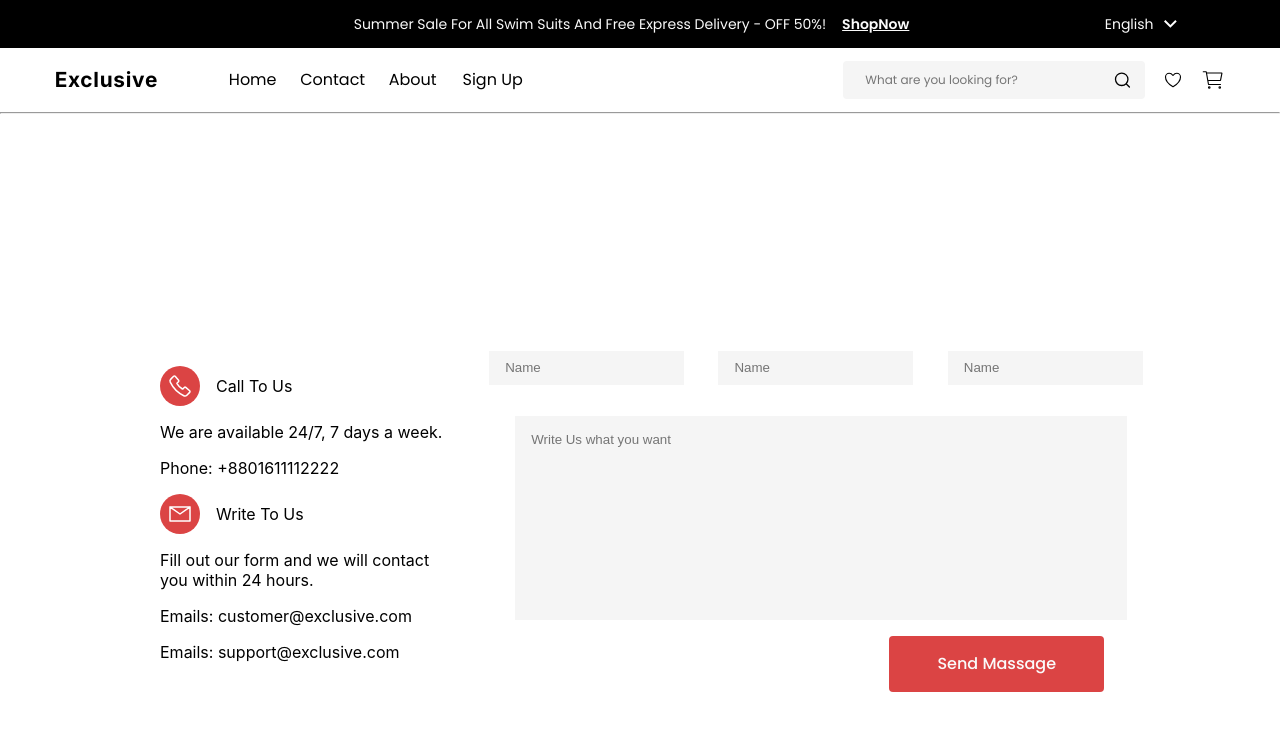
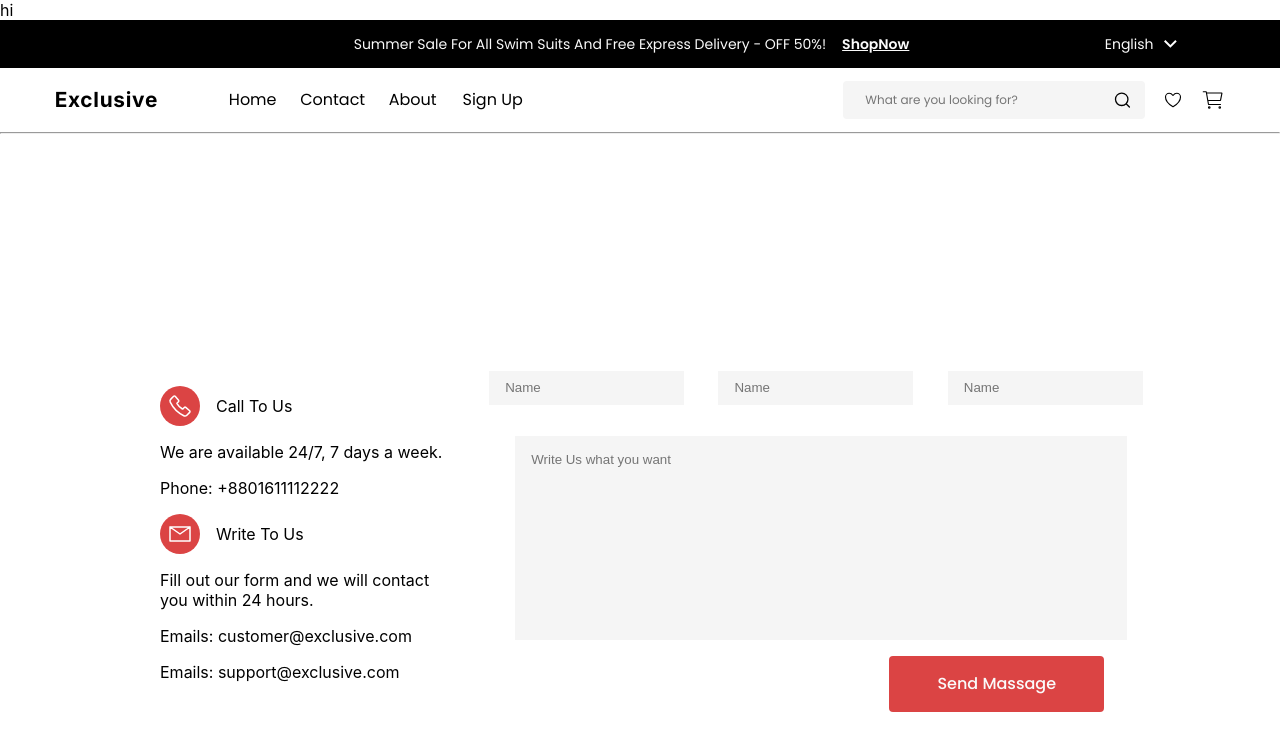
Before and after one commit to EcommerceAppV0/EcommerceAppV0, a React (Create React App) app in the folder client/: page / in a window 1280 px wide. Shown: the top 750 px of the page. Built offline with nearby package versions, Linux system fonts and the light colour scheme.

Commit message:
commit 1

```diff
--- a/client/src/App.js
+++ b/client/src/App.js
@@ -8,6 +8,7 @@ import Contact from './components/Contact/Contact';
 function App() {
   return (
     <div >
+      hi
       {/* This to compnents will be for all the app  */}
       <TopHeader />
       <Navabr />
```
